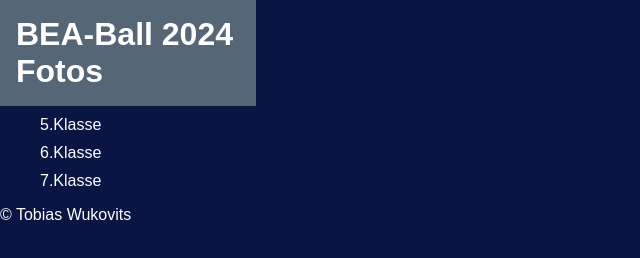
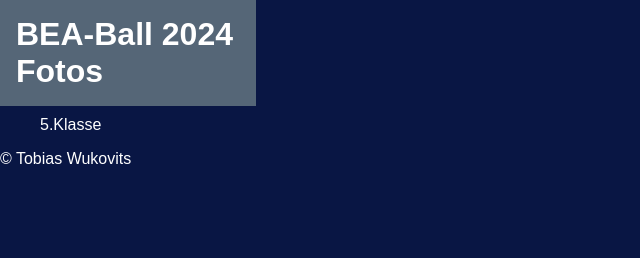
Before and after one commit to TobiasWuki/beaBall2024, a plain HTML site: page index.html in a window 1280 px wide. Shown: the whole page, without its empty margins (0-640 px from the left). Drawn offline with Linux system fonts and the light colour scheme.

Commit message:
Update index.html

```diff
--- a/index.html
+++ b/index.html
@@ -15,8 +15,7 @@
     <nav>
         <ul>
             <li><a href="K5.html">5.Klasse</a></li>
-            <li><a href="K6.html">6.Klasse</a></li>
-            <li><a href="K7.html">7.Klasse</a></li>
+
         </ul>
     </nav>
 
```
